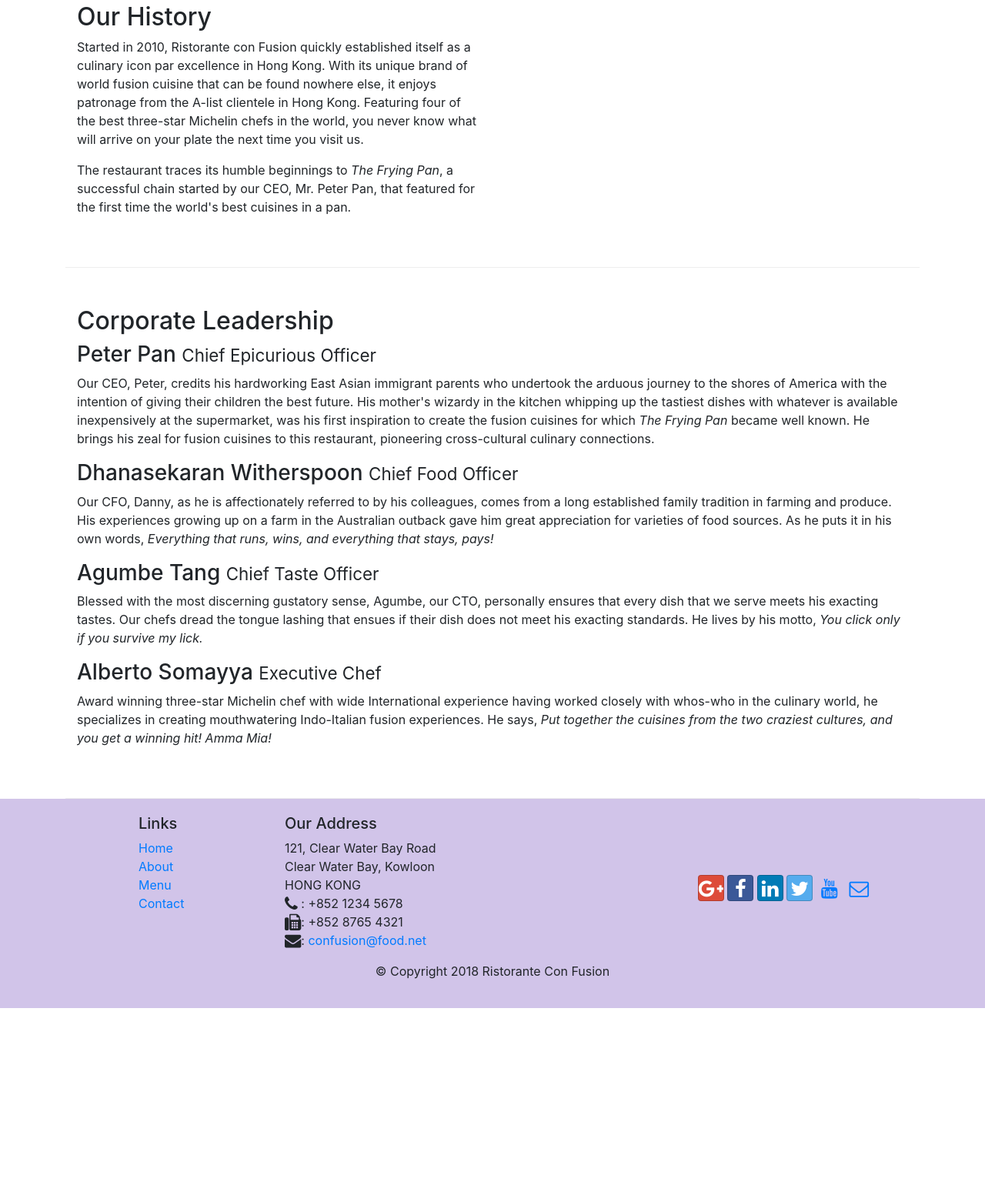
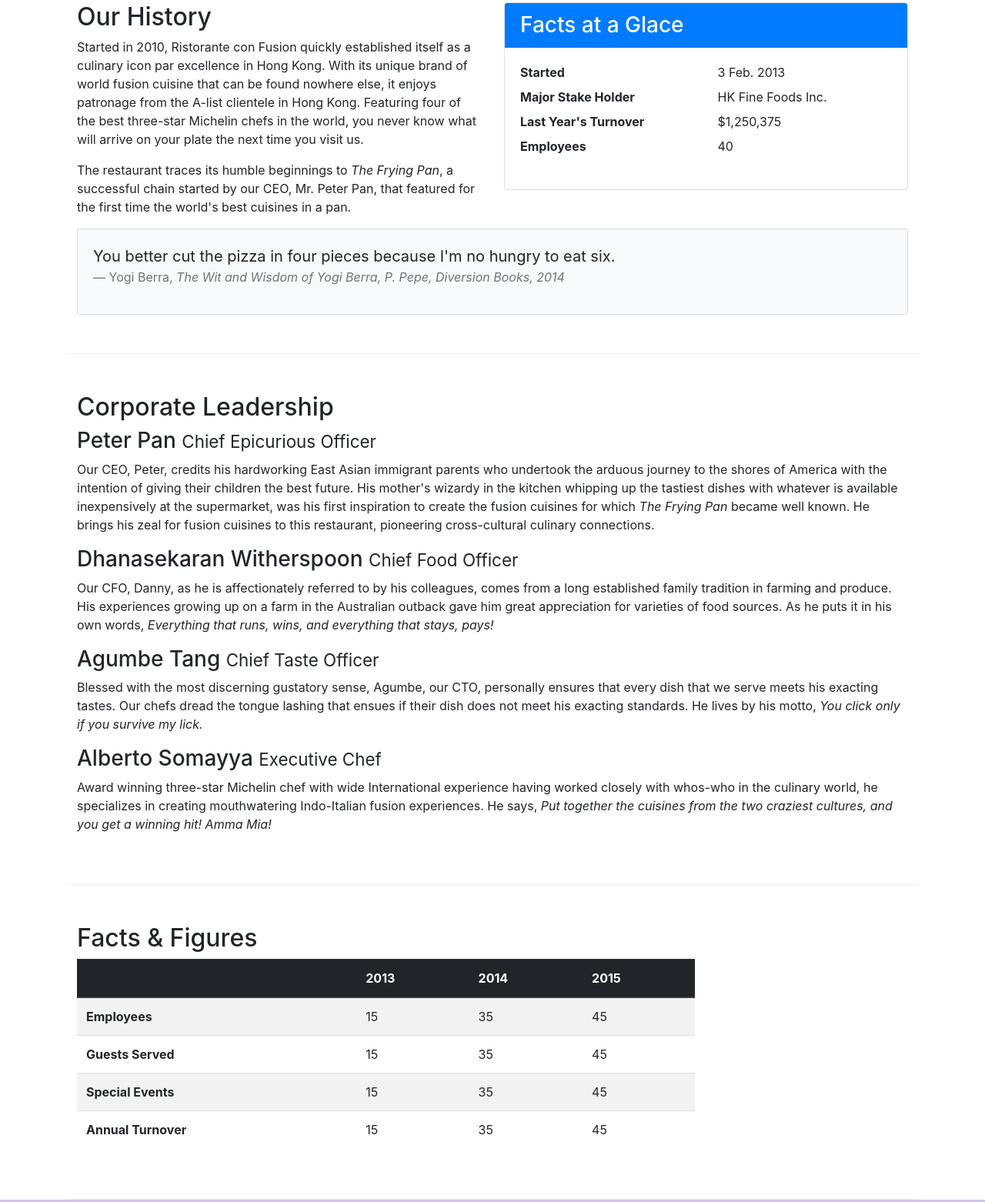
Before and after one commit to findAkash/Front-End-Web-UI-Frameworks-and-Tools-Bootstrap-4, a website: page aboutus.html in a window 1280 px wide. Shown: the part 462-2024 px from the top of the page at 77% size. Before the commit the page ends 1772 px from the top, so only its background shows below. Drawn offline with nearby package versions, Linux system fonts and the light colour scheme.

Commit message:
reponsive table, cards, blockquate

```diff
--- a/aboutus.html
+++ b/aboutus.html
@@ -25,8 +25,8 @@
             <a class="navbar-brand mr-auto" href="./index.html">Ristorante Con Fusion</a>
             <div class="collapse navbar-collapse" id="Navbar">
                 <ul class="navbar-nav mr-auto">
-                    <li class="nav-item active"><a class="nav-link" href="#"><span class="fa fa-home"></span> Home</a></li>
-                    <li class="nav-item"><a class="nav-link" href="./aboutus.html"><span class="fa fa-info fa-lg"></span> About Us</a></li>
+                    <li class="nav-item"><a class="nav-link" href="./index.html"><span class="fa fa-home"></span> Home</a></li>
+                    <li class="nav-item active"><a class="nav-link" href="./aboutus.html"><span class="fa fa-info fa-lg"></span> About Us</a></li>
                     <li class="nav-item"><a class="nav-link" href="#"><span class="fa fa-list fa-lg"></span> Menu</a></li>
                     <li class="nav-item"><a class="nav-link" href="./contactus.html"><span class="fa fa-address-card fa-lg"></span> Contact</a></li>
                 </ul>
@@ -62,7 +62,36 @@
                 <p>Started in 2010, Ristorante con Fusion quickly established itself as a culinary icon par excellence in Hong Kong. With its unique brand of world fusion cuisine that can be found nowhere else, it enjoys patronage from the A-list clientele in Hong Kong.  Featuring four of the best three-star Michelin chefs in the world, you never know what will arrive on your plate the next time you visit us.</p>
                 <p>The restaurant traces its humble beginnings to <em>The Frying Pan</em>, a successful chain started by our CEO, Mr. Peter Pan, that featured for the first time the world's best cuisines in a pan.</p>
             </div>
-            <div>
+            <div class="col-sm">
+                <div class="card">
+                    <h3 class="card-header bg-primary text-white">Facts at a Glace</h3>
+                    <div class="card-body">
+                        <dl class="row">
+                            <dt class="col-6">Started</dt>
+                            <dd class="col-6">3 Feb. 2013</dd>
+                            <dt class="col-6">Major Stake Holder</dt>
+                            <dd class="col-6">HK Fine Foods Inc.</dd>
+                            <dt class="col-6">Last Year's Turnover</dt>
+                            <dd class="col-6">$1,250,375</dd>
+                            <dt class="col-6">Employees</dt>
+                            <dd class="col-6">40</dd>
+                        </dl>
+                    </div>
+                </div>
+            </div>
+            <div class="col-12">
+                <div class="card card-body bg-light">
+                    <blockquote class="blockquote">
+                        <p class="mb-0">You better cut the pizza in four pieces
+                            because I'm no hungry to eat six.
+                        </p>
+                        <footer class="blockquote-footer">Yogi Berra,
+                            <cite title="Source Title">The Wit and Wisdom of
+                                Yogi Berra, P. Pepe, Diversion Books, 2014
+                            </cite>
+                        </footer>
+                    </blockquote>
+                </div>
             </div>
         </div>
 
@@ -80,8 +109,55 @@
                 <p class="d-none d-sm-block">Award winning three-star Michelin chef with wide International experience having worked closely with whos-who in the culinary world, he specializes in creating mouthwatering Indo-Italian fusion experiences. He says, <em>Put together the cuisines from the two craziest cultures, and you get a winning hit! Amma Mia!</em></p>
             </div>
        </div>
+       <div class="row row-content">
+        <div class="col-12 col-sm-9">
+            <h2>Facts &amp; Figures</h2>
+            <div class="table-responsive">
+                <table class="table table-striped">
+                    <thead class="thead-dark">
+                        <tr>
+                            <th>&nbsp;</th>
+                            <th>2013</th>
+                            <th>2014</th>
+                            <th>2015</th>
+                        </tr>
+                    </thead>
+                    <tbody>
+                        <tr>
+                            <th>Employees</th>
+                            <td>15</td>
+                            <td>35</td>
+                            <td>45</td>
+                        </tr>
+                        <tr>
+                            <th>Guests Served</th>
+                            <td>15</td>
+                            <td>35</td>
+                            <td>45</td>
+                        </tr>
+                        <tr>
+                            <th>Special Events</th>
+                            <td>15</td>
+                            <td>35</td>
+                            <td>45</td>
+                        </tr>
+                        <tr>
+                            <th>Annual Turnover</th>
+                            <td>15</td>
+                            <td>35</td>
+                            <td>45</td>
+                        </tr>
+                    </tbody>
+                </table>
+            </div>
+        </div>
+        <div class="col-12 col-sm-3">
+
+        </div>
+    </div>
 
     </div>
+
 
     <footer class="footer">
         <div class="container">
```
